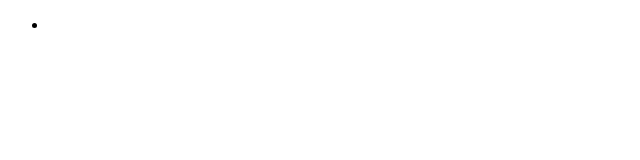
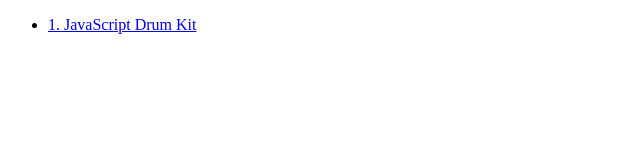
Before and after one commit to tdudkowski/JavaScript30, a plain HTML site: page index.html in a window 1280 px wide. Shown: the whole page, without its empty margins (0-640 px from the left). Drawn offline with Linux system fonts and the light colour scheme.

Commit message:
Update index.html

```diff
--- a/index.html
+++ b/index.html
@@ -11,7 +11,7 @@
 <body>
 
  <ul>
-  <li><a href="1. JavaScript Drum Kit/"></a></li>
+  <li><a href="1. JavaScript Drum Kit/">1. JavaScript Drum Kit</a></li>
  </ul>
 
 </body>
```
